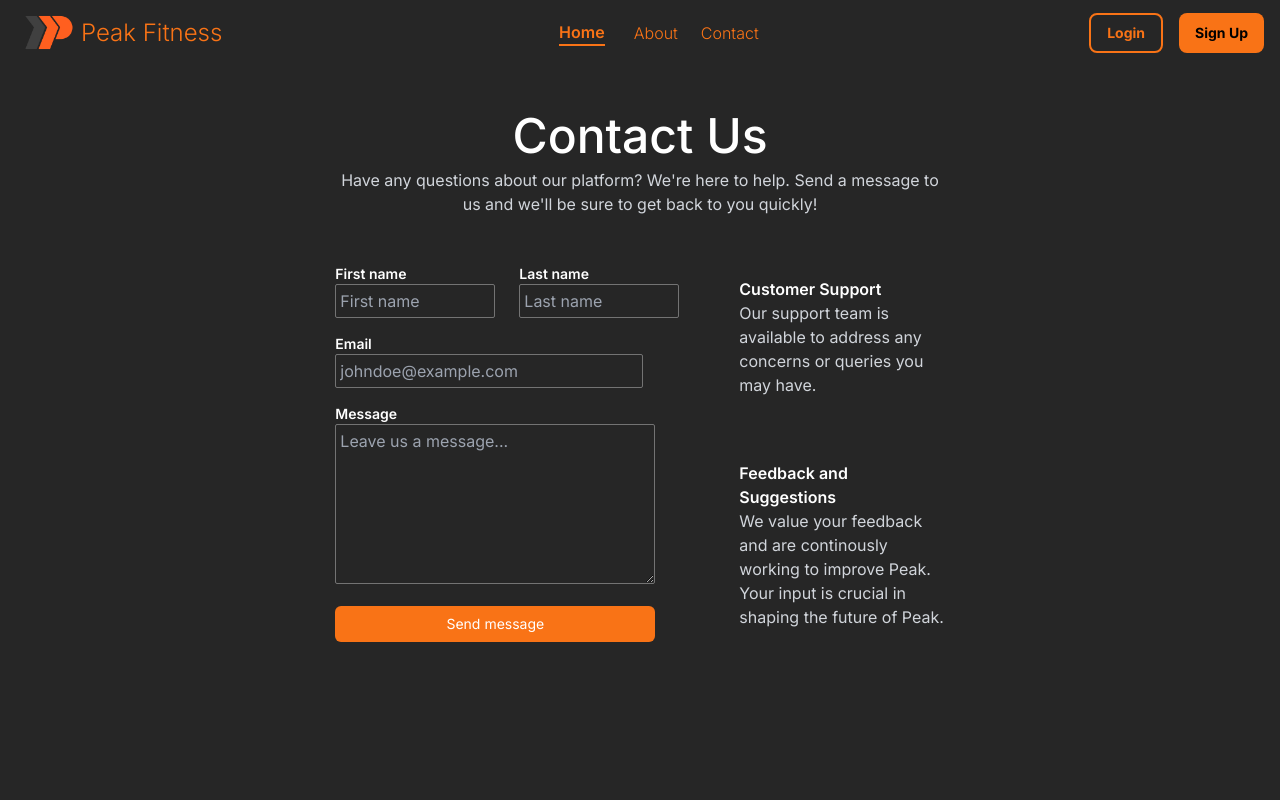
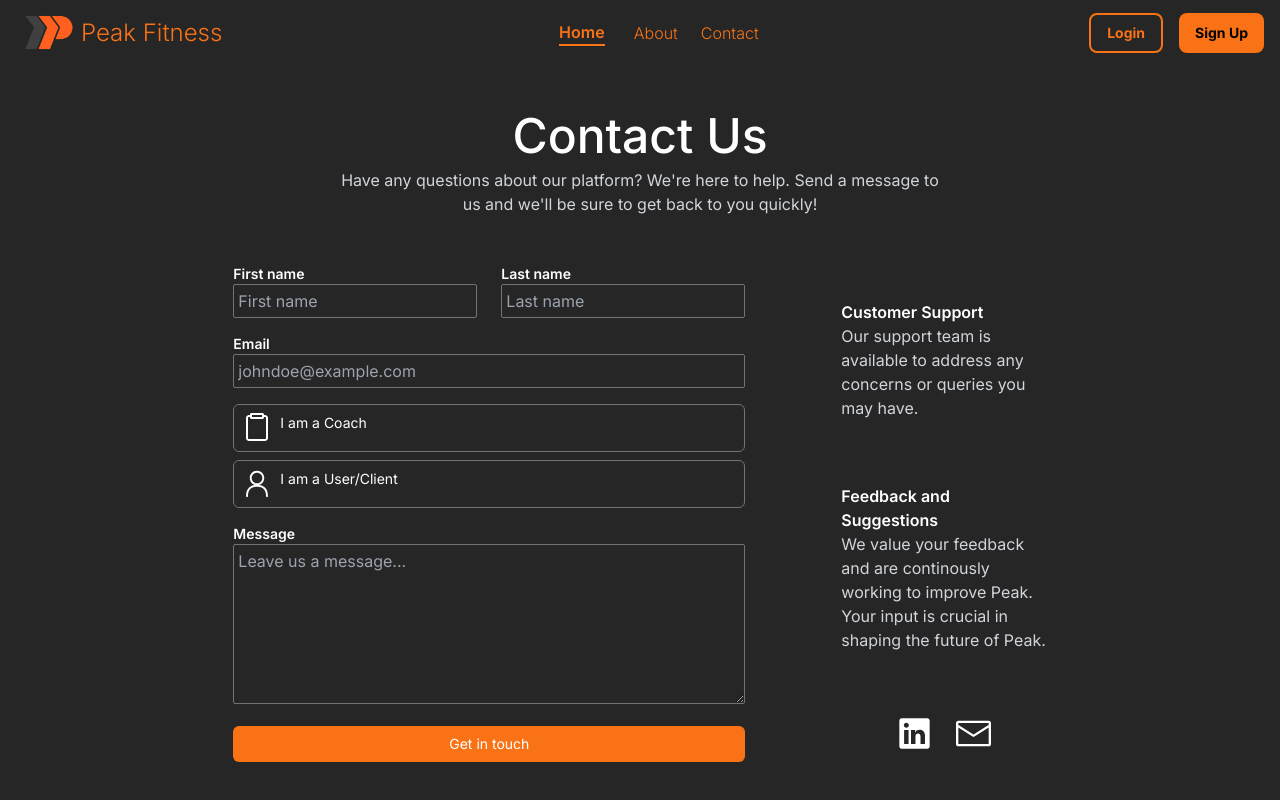
Before and after one commit to codehoover/peak_fitness, a Next.js app: page /contact in a window 1280 px wide. Built offline with nearby package versions, Linux system fonts and the light colour scheme.

Commit message:
added hero banner image, added links on contact us page

```diff
--- a/app/about/page.jsx
+++ b/app/about/page.jsx
@@ -1,11 +1,13 @@
+import { RocketIcon, StarIcon } from "@radix-ui/react-icons";
 import Link from "next/link";
 
 export default function About(){
     return(
         <div className="flex flex-col sm:px-6 pt-48 pb-60 gap-12 h-full bg-neutral-800 text-white">
             <section className="flex flex-col items-start gap-12 w-5/6">
-                <h1 className="text-5xl font-bold text-orange-500">
+                <h1 className="flex flex-row items-center gap-2 text-5xl font-bold text-orange-500">
                     Everthing you need to achieve your goals
+                    <RocketIcon width={40} height={40}/>
                 </h1>
 
                 <p className="font-semibold w-3/6">
@@ -21,18 +23,20 @@ export default function About(){
             </section>
 
             <section className="flex flex-col items-center justify-center text-orange-500 gap-10">
-                <h1 className="text-5xl font-bold"> Key Features </h1>
+                <h1 className="flex flex-row gap-2 items-center text-5xl font-bold">
+                    Key Features <StarIcon width={40} height={40}/>
+                </h1>
 
                 <section className="flex flex-row gap-6">
-                    <div className="flex flex-col w-48 h-48 p-2 border-orange-500 border rounded-md hover:scale-105 duration-300">
+                    <div className="flex flex-col w-48 h-48 p-2 border-orange-500 border rounded-md hover:scale-105 hover:font-semibold duration-300 ">
                         <p> Routine Builder </p>
                         <p className="text-xs"> Tailored workouts and nutrition plans based on your goals </p>
                     </div>
-                    <div className="w-48 h-48 p-2 border-orange-500 border rounded-md hover:scale-105 duration-300">
+                    <div className="w-48 h-48 p-2 border-orange-500 border rounded-md hover:scale-105 hover:font-semibold duration-300">
                         <p> Communication hub </p>
                         <p className="text-xs"> Be able to communicate with friends or clients. </p>
                     </div>
-                    <div className="w-48 h-48 p-2 border-orange-500 border rounded-md hover:scale-105 duration-300">
+                    <div className="w-48 h-48 p-2 border-orange-500 border rounded-md hover:scale-105 hover:font-semibold duration-300">
                         <p> Real-time tracking </p>
                         <p className="text-xs"> Monitor your progress from workout to workout. </p>
                     </div>
--- a/app/components/NavBar.jsx
+++ b/app/components/NavBar.jsx
@@ -8,7 +8,7 @@ import { useState } from 'react';
 export default function NavBar(args){
     const [isActive, setIsActive] = useState(0)
     return(
-        <div className='flex flex-row justify-between px-4 bg-transparent w-full fixed'>
+        <div className={'flex flex-row justify-between px-4 bg-transparent w-full fixed z-50'}>
             <Link className='flex flex-row text-orange-500 items-center '
             href='/'
             onClick={()=>setIsActive(0)}>
@@ -32,12 +32,14 @@ export default function NavBar(args){
 
             <section className='flex flex-row items-center gap-4'>
                 <Link className='text-orange-500 border-2 border-orange-500 p-2 px-4 text-sm rounded-lg font-bold hover:bg-orange-500 hover:text-neutral-800 duration-300'
-                href='/login'>
+                href='/login'
+                onClick={()=> setIsActive(4)}>
                     Login
                 </Link>
 
                 <Link className='bg-orange-500 rounded-lg text-sm font-bold p-2.5 px-4 hover:bg-orange-600 duration-300'
-                href='/register'>
+                href='/register'
+                onClick={()=> setIsActive(5)}>
                     Sign Up
                 </Link>
 
--- a/app/contact/page.jsx
+++ b/app/contact/page.jsx
@@ -1,47 +1,65 @@
+import {ClipboardIcon, EnvelopeClosedIcon, LinkedInLogoIcon, PersonIcon } from "@radix-ui/react-icons";
+import Link from "next/link";
+
 export default function Contact(){
     return(
         <div className="flex flex-col pt-28 bg-neutral-800 p-6 h-full sm:h-screen text-white">
-            <section>
-                <div className="flex flex-col text-left sm:text-center sm:items-center gap-2 mb-12">
+                <section className="flex flex-col text-left sm:text-center sm:items-center gap-2 mb-12">
                     <h1 className="text-5xl font-medium"> Contact Us </h1>
                     <p className="text-gray-300 sm:w-3/6 ">
                         Have any questions about our platform? We're here to help.
                         Send a message to us and we'll be sure to get back to you quickly!
                     </p>
-                </div>
+                </section>
 
-                <div className="flex flex-row items-center justify-center gap-24">
-                    <form className="flex flex-col gap-4 sm:w-3/12">
+                <section className="flex flex-row items-center justify-center xl:gap-24">
+                    <form className="flex flex-col gap-4 pb-6">
                         <section className="flex flex-col sm:flex-row gap-6">
                             <div className="w-full">
                                 <p className="text-sm font-semibold">First name</p>
-                                <input className="bg-transparent border border-neutral-500 rounded-sm p-1 min-w-40 sm:w-full focus:outline-none"
+                                <input className="bg-transparent border border-neutral-500 focus:border-orange-500 rounded-sm p-1 min-w-40 sm:w-full focus:outline-none"
                                 placeholder="First name"/>
                             </div>
 
                             <div className="w-full">
                                 <p className="text-sm font-semibold">Last name</p>
-                                <input className="bg-transparent border border-neutral-500 rounded-sm p-1 min-w-40 sm:w-full focus:outline-none"
+                                <input className="bg-transparent border border-neutral-500 focus:border-orange-500 rounded-sm p-1 min-w-40 sm:w-full focus:outline-none"
                                 placeholder="Last name"/>
                             </div>
                         </section>
 
-                        <section>
+                        <section className="min-w-80">
                             <p className="text-sm font-semibold">Email</p>
-                            <input className="bg-transparent border border-neutral-500 rounded-sm p-1 min-w-80 sm:min-w-full focus:outline-none"
+                            <input className="bg-transparent border border-neutral-500 focus:border-orange-500 rounded-sm p-1 min-w-80 sm:min-w-full focus:outline-none"
                             placeholder="johndoe@example.com"/>
+                        </section>
+
+                        <section className="flex flex-col justify-center gap-2">
+                            <button
+                            className="flex flex-row gap-2 text-sm w-full p-2 text-left border border-neutral-500 rounded-md hover:border-orange-500 focus:border-orange-500 duration-300">
+                                <ClipboardIcon width={30} height={30}/>
+                                I am a Coach
+                            </button>
+
+                            <button
+                            className="flex flex-row gap-2 text-sm w-full p-2 text-left border border-neutral-500 rounded-md hover:border-orange-500 focus:border-orange-500 duration-300">
+                                <PersonIcon width={30} height={30}/>
+                                I am a User/Client
+                            </button>
                         </section>
 
                         <section>
                             <p className="text-sm font-semibold">Message</p>
-                            <textarea className="bg-transparent border border-neutral-500 rounded-sm p-1 min-w-80 w-full sm:h-40 focus:outline-none"
+                            <textarea className="bg-transparent border border-neutral-500 focus:border-orange-500 rounded-sm p-1 min-w-80 w-full sm:h-40 focus:outline-none"
                             placeholder="Leave us a message..."/>
                         </section>
 
-                        <button className="bg-orange-500 p-2 min-w-80 w-full rounded-md text-sm hover:font-semibold hover:bg-orange-600 duration-300"> Send message </button>
+                        <button className="bg-orange-500 p-2 min-w-80 w-full rounded-md text-sm hover:font-semibold hover:bg-orange-600 duration-300">
+                            Get in touch
+                        </button>
                     </form>
 
-                    <section className="hidden sm:flex sm:flex-col sm:w-1/6 sm:gap-16">
+                    <section className="hidden xl:flex sm:flex-col sm:w-1/6 sm:gap-16">
                         <div>
                             <h1 className="font-semibold"> Customer Support</h1>
                             <p className="text-gray-300"> Our support team is available to address any concerns or queries you may have. </p>
@@ -49,16 +67,37 @@ export default function Contact(){
 
                         <div>
                             <h1 className="font-semibold"> Feedback and Suggestions </h1>
-                            <p className="text-gray-300"> We value your feedback and are continously working to improve Peak.
+                            <p className="text-gray-300">
+                                We value your feedback and are continously working to improve Peak.
                                 Your input is crucial in shaping the future of Peak.
                             </p>
                         </div>
 
+                        <div className="flex flex-row gap-6 justify-center">
+                            <Link
+                            href="https://www.linkedin.com/company/peak-fitness-app"
+                            target="_blank"
+                            >
+                                <LinkedInLogoIcon
+                                width={35}
+                                height={35}
+                                className="hover:text-orange-500 hover:-translate-y-2 duration-300"
+                                />
+                            </Link>
+
+                            <Link href="mailto: esaurahim@gmail.com">
+                                <EnvelopeClosedIcon
+                                width={35}
+                                height={35}
+                                className="hover:text-orange-500 hover:-translate-y-2 duration-300"
+                                />
+                            </Link>
+                        </div>
+
                     </section>
-                </div>
 
+                </section>
 
-            </section>
         </div>
     )
 }
--- a/app/page.js
+++ b/app/page.js
@@ -1,22 +1,26 @@
-"use client";
 //should have a toggle for coach vs client information
-import NavBar from "./components/NavBar";
+
 import {
   ArrowRightIcon,
   ArrowTopRightIcon,
   QuestionMarkCircledIcon,
 } from "@radix-ui/react-icons";
 import Link from "next/link";
-import { useState } from "react";
 
 export default function Home() {
-  const [tab, setTab] = useState(0);
+  return (
+    <main className="bg-neutral-800 h-screen overflow-hidden">
+      <video
+        className="fixed z-0 overflow-hidden opacity-90 rounded-md"
+        src={"/Beach_running.mp4"}
+        loop
+        autoPlay
+        muted
+      ></video>
 
-  return (
-    <main className="bg-neutral-800 h-screen pt-20 pl-6 pb-6">
-      <section className="flex flex-col justify-between h-full">
+      <div className="flex flex-col pt-20 pl-6 pb-6 justify-between h-full">
         <Link
-          className="text-white flex flex-row gap-10 items-center rounded-xl p-2 hover:bg-black duration-300 w-1/12"
+          className="text-white flex flex-row gap-10 items-center rounded-xl p-2 hover:bg-black duration-300 w-1/12 z-10"
           href="/contact"
         >
           <div className=" grid grid-cols-2 max-w-4">
@@ -35,7 +39,7 @@ export default function Home() {
           </p>
         </Link>
 
-        <section className="flex flex-col text-white gap-6 ">
+        <section className="flex flex-col text-white gap-6 z-10 ">
           <h1 className="text-5xl sm:text-6xl w-5/6 sm:w-2/6">
             Unlock your potential, reach your
             <span className="text-orange-500"> Peak </span>
@@ -56,9 +60,7 @@ export default function Home() {
             <ArrowRightIcon width={20} height={20} />
           </Link>
         </section>
-      </section>
-
-      <section></section>
+      </div>
     </main>
   );
 }
```
Also changed, not shown: 1 other file (tests, documents, lock files or other folders).
